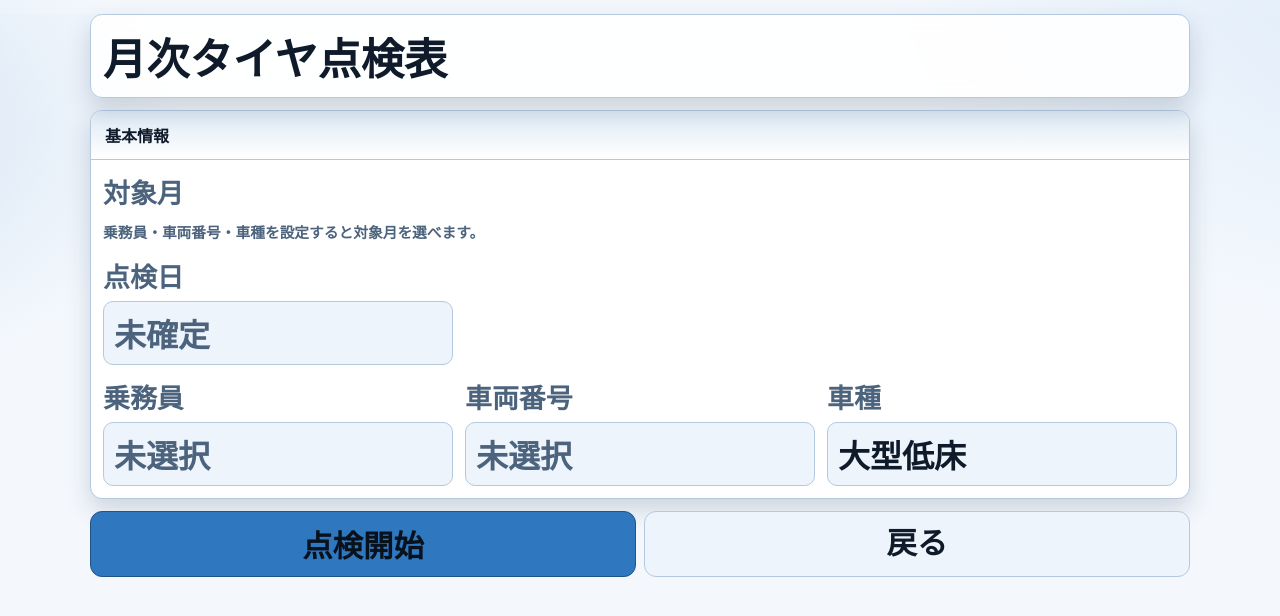
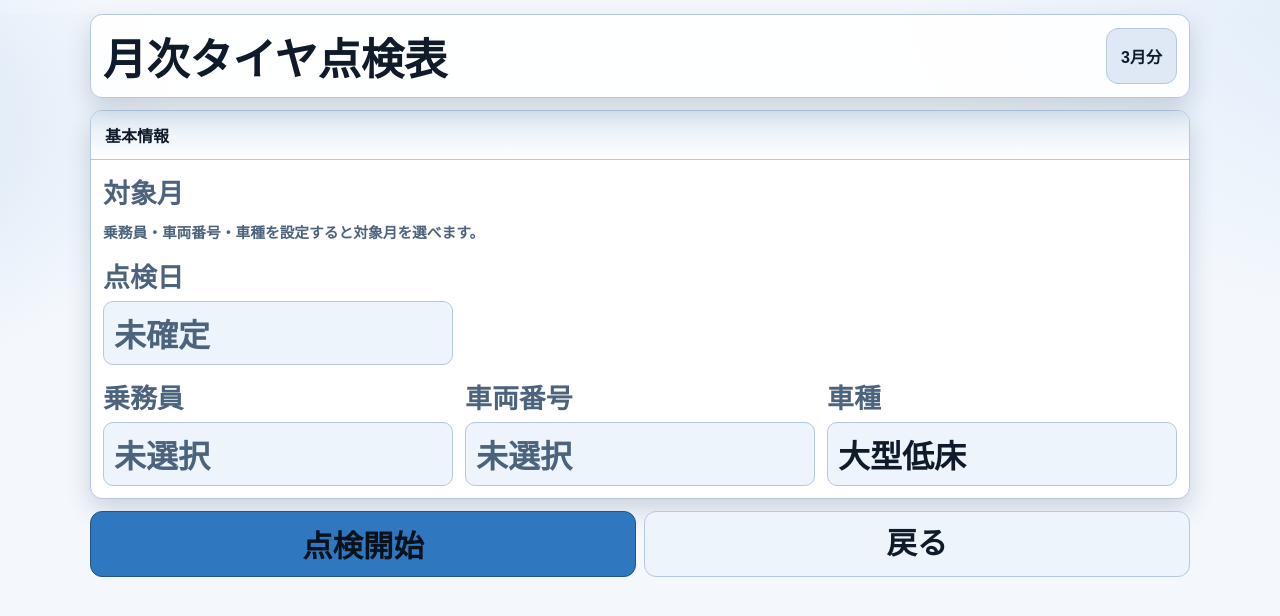
Before and after one commit to sinyuubuturyuu/sinyuubuturyuu, a website: page getjityretenkenhyou/index.html in a window 1280 px wide. Drawn offline with Linux system fonts and the light colour scheme; no server answers.

Commit message:
Show selected month on tire input screen

```diff
--- a/getjityretenkenhyou/app.js
+++ b/getjityretenkenhyou/app.js
@@ -114,6 +114,7 @@
         settingsScreen: document.getElementById("settingsScreen"),
         targetMonthButtons: document.getElementById("targetMonthButtons"),
         monthSelectionStatus: document.getElementById("monthSelectionStatus"),
+        headerMonthLabel: document.getElementById("headerMonthLabel"),
         inspectionDate: document.getElementById("inspectionDate"),
         inspectionDateDisplay: document.getElementById("inspectionDateDisplay"),
         driverNameDisplay: document.getElementById("driverNameDisplay"),
@@ -1237,6 +1238,11 @@
         const confirmed = current.inspectionDateConfirmed
           && normalizeMonthKey(current.targetMonth)
           && monthKeyFromDateText(current.inspectionDate) === normalizeMonthKey(current.targetMonth);
+        const selectedMonth = parseMonthKey(current.targetMonth);
+        el.headerMonthLabel.hidden = !(currentScreen === FLOW_SCREENS.TRUCK && selectedMonth);
+        if (selectedMonth) {
+          el.headerMonthLabel.textContent = `${selectedMonth.month}月分`;
+        }
         el.inspectionDateDisplay.textContent = confirmed ? formatDateLabel(current.inspectionDate) : "未確定";
         el.inspectionDateDisplay.classList.toggle("placeholder", !confirmed);
         renderMonthSelection();
--- a/getjityretenkenhyou/index.html
+++ b/getjityretenkenhyou/index.html
@@ -21,6 +21,7 @@
         <h1>月次タイヤ点検表</h1>
       </div>
       <div class="row">
+        <span id="headerMonthLabel" class="header-month-label" hidden>未選択</span>
       </div>
     </header>
 
--- a/getjityretenkenhyou/styles.css
+++ b/getjityretenkenhyou/styles.css
@@ -75,6 +75,20 @@
       background: color-mix(in srgb, var(--surface) 88%, transparent);
       backdrop-filter: blur(8px);
       box-shadow: var(--shadow);
+    }
+    .header-month-label {
+      display: inline-flex;
+      align-items: center;
+      justify-content: center;
+      min-height: var(--tap);
+      padding: 8px 14px;
+      border: 1px solid var(--line);
+      border-radius: 12px;
+      background: color-mix(in srgb, var(--accent) 16%, var(--surface));
+      color: var(--text);
+      font-size: 1rem;
+      font-weight: 800;
+      white-space: nowrap;
     }
     h1 { margin: 0; font-size: clamp(calc(2.25rem * var(--mobile-fit-scale)), calc(4.5vw * var(--mobile-fit-scale)), calc(2.7rem * var(--mobile-fit-scale))); }
     .sub { margin: 2px 0 0; color: var(--muted); font-size: .84rem; }
```
